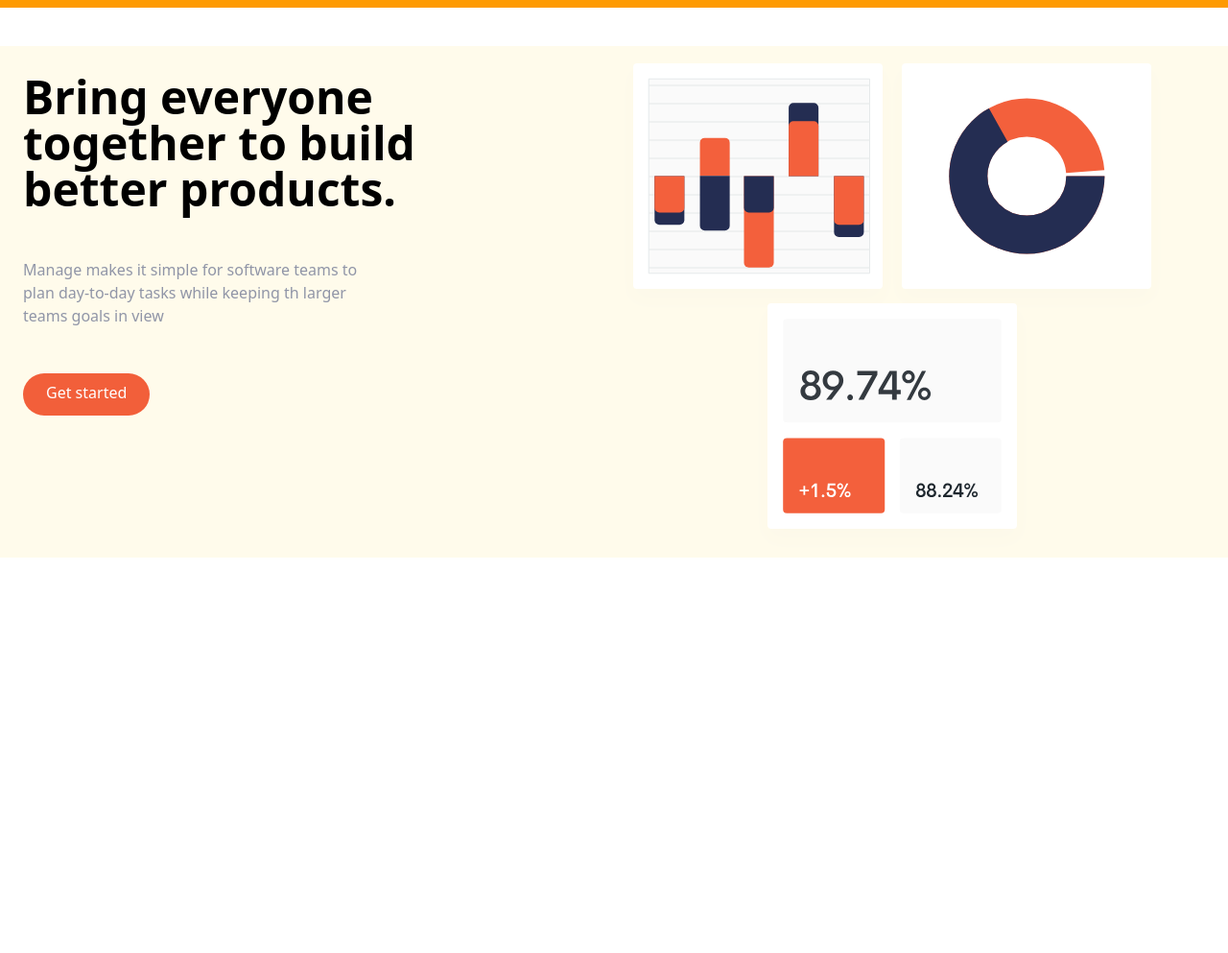
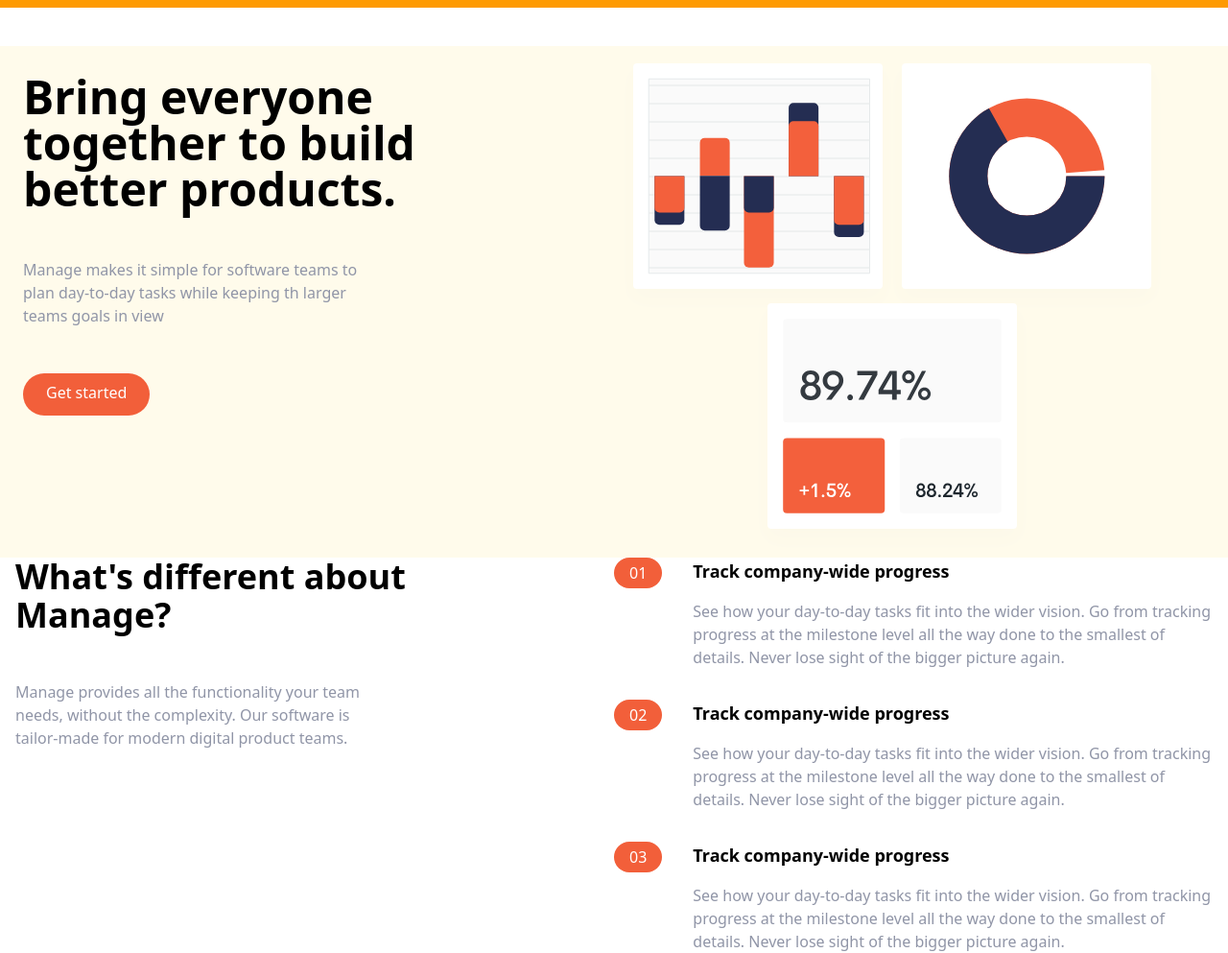
Before and after one commit to khaeyMensah/tailwindcss-landing-v1, a website: page src/index.html in a window 1280 px wide. Shown: the part 84-1077 px from the top of the page at 96% size. Before the commit the page ends 800 px from the top, so only its background shows below. Drawn offline with Linux system fonts and the light colour scheme.

Commit message:
Added features section

```diff
--- a/src/index.html
+++ b/src/index.html
@@ -60,5 +60,92 @@
     </section>
 
     <!-- Features Section -->
+     <section id="features">
+        <div class="container flex flex-col px-4 mx-auto space-y-12 md:y-0 md:flex-row">
+            <!-- What's Different -->
+             <div class="flex flex-col space-y-12 md:w-1/2">
+                <h2 class="max-w-md text-4xl font-bold text-center md:text-left">
+                    What's different about Manage?
+                </h2>
+                <p class="max-w-sm text-center text-darkGrayishBlue md:text-left">
+                    Manage provides all the functionality your team needs, without the complexity.
+                    Our software is tailor-made for modern digital product teams.
+                </p>
+             </div>
+            <!-- Numbered List -->
+             <div class="flex flex-col space-y-8 md:w-1/2">
+                <!-- List Item 1 -->
+                <div class="flex flex-col space-y-3 md:space-y-0 md:space-x-6 md:flex-row">
+                  <!-- Heading -->
+                   <div class="rounded-l-full bg-brightRedSupLight md:bg-transparent">
+                    <div class="flex items-center space-x-2">
+                      <div class="px-4 py-2 text-white rounded-full md:py-1 bg-brightRed">
+                        01
+                      </div>
+                      <h3 class="text-base font-bold md:mb-4 md:hidden">
+                        Track company-wide progress
+                      </h3>
+                    </div>
+                   </div>
+                   <div class="">
+                    <h3 class="hidden mb-4 text-lg font-bold md:block">
+                      Track company-wide progress
+                     </h3>
+                     <p class="text-darkGrayishBlue">
+                      See how your day-to-day tasks fit into the wider vision. Go from tracking progress at the milestone level all the way done to the smallest of details. Never lose sight of the bigger picture again.
+                     </p>
+                   </div>
+                </div>
+
+              <!-- List Item 2 -->
+              <div class="flex flex-col space-y-3 md:space-y-0 md:space-x-6 md:flex-row">
+                <!-- Heading -->
+                 <div class="rounded-l-full bg-brightRedSupLight md:bg-transparent">
+                  <div class="flex items-center space-x-2">
+                    <div class="px-4 py-2 text-white rounded-full md:py-1 bg-brightRed">
+                      02
+                    </div>
+                    <h3 class="text-base font-bold md:mb-4 md:hidden">
+                      Track company-wide progress
+                    </h3>
+                  </div>
+                 </div>
+                 <div class="">
+                  <h3 class="hidden mb-4 text-lg font-bold md:block">
+                    Track company-wide progress
+                   </h3>
+                   <p class="text-darkGrayishBlue">
+                    See how your day-to-day tasks fit into the wider vision. Go from tracking progress at the milestone level all the way done to the smallest of details. Never lose sight of the bigger picture again.
+                   </p>
+                 </div>
+              </div>
+
+              <!-- List Item 3 -->
+              <div class="flex flex-col space-y-3 md:space-y-0 md:space-x-6 md:flex-row">
+                <!-- Heading -->
+                 <div class="rounded-l-full bg-brightRedSupLight md:bg-transparent">
+                  <div class="flex items-center space-x-2">
+                    <div class="px-4 py-2 text-white rounded-full md:py-1 bg-brightRed">
+                      03
+                    </div>
+                    <h3 class="text-base font-bold md:mb-4 md:hidden">
+                      Track company-wide progress
+                    </h3>
+                  </div>
+                 </div>
+                 <div class="">
+                  <h3 class="hidden mb-4 text-lg font-bold md:block">
+                    Track company-wide progress
+                   </h3>
+                   <p class="text-darkGrayishBlue">
+                    See how your day-to-day tasks fit into the wider vision. Go from tracking progress at the milestone level all the way done to the smallest of details. Never lose sight of the bigger picture again.
+                   </p>
+                 </div>
+              </div>
+
+                </div>
+             </div>
+        </div>
+     </section>
   </body>
 </html>
```
Also changed, not shown: README.md (deleted), src/css/output.css.
